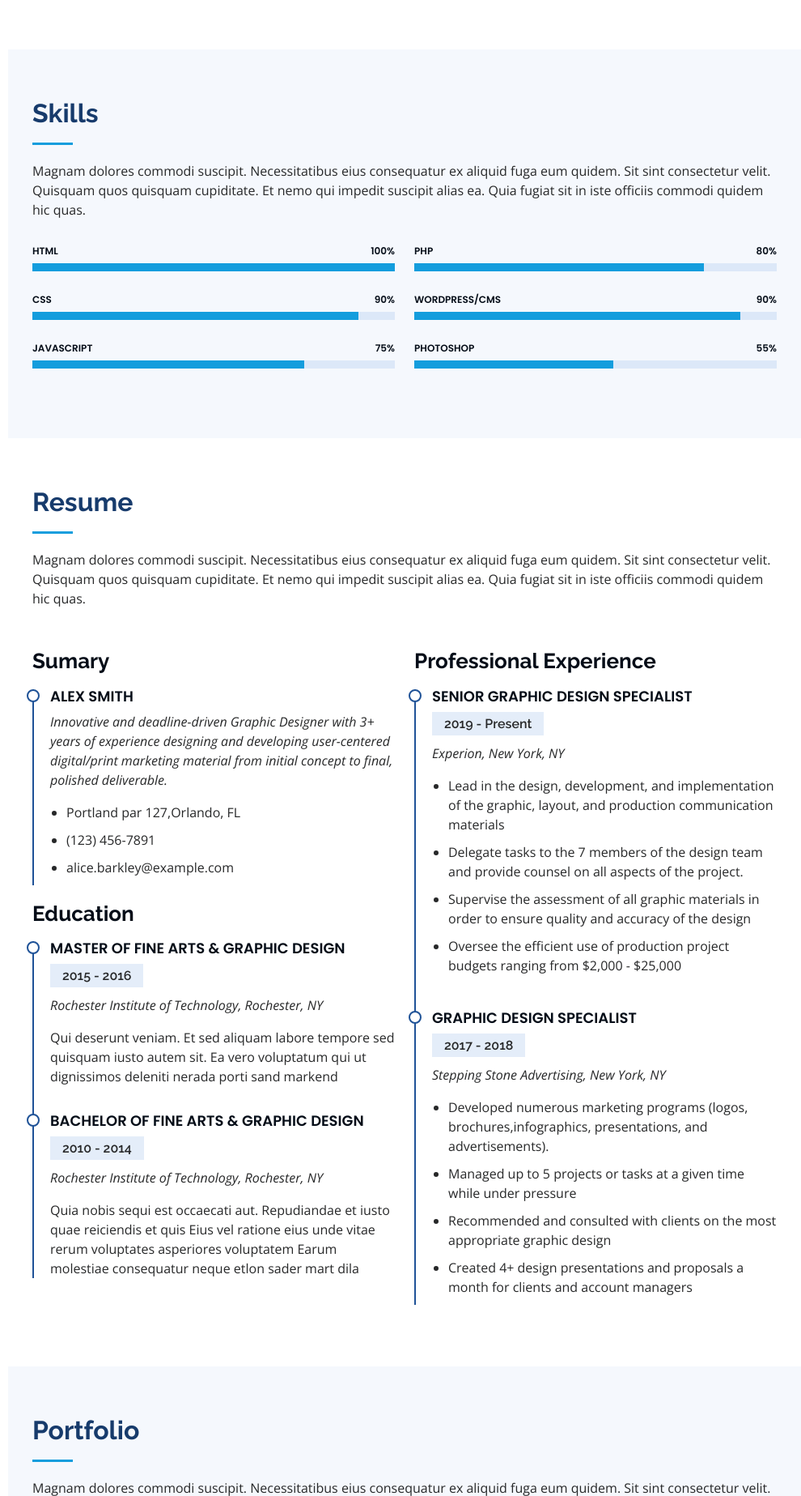
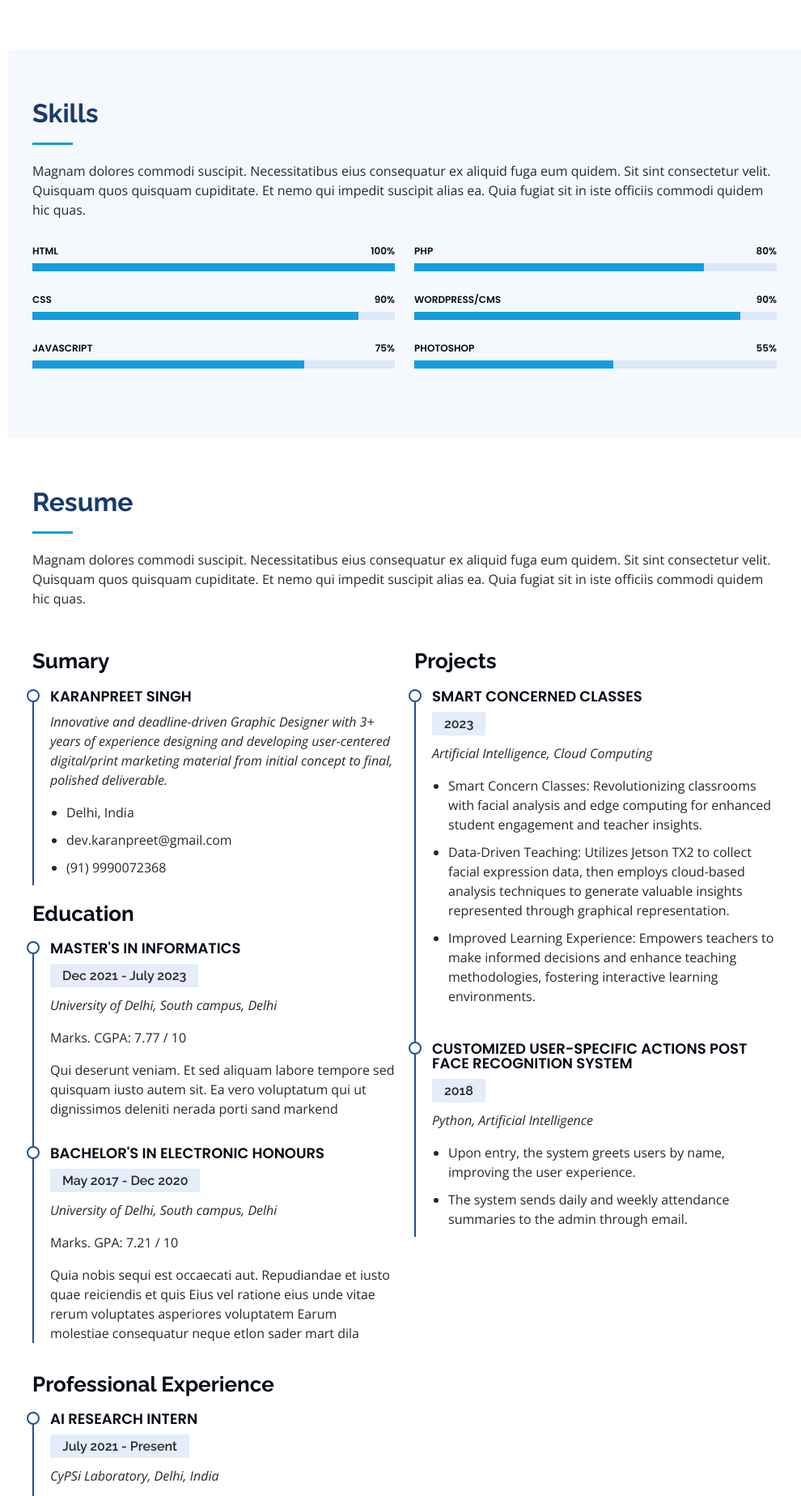
Before and after one commit to karanpreet-5ingh/flask_portfolio_website, a Flask app: page / in a window 1280 px wide. Shown: the part 1439-3286 px from the top of the page at 81% size, without its empty margins (290-1280 px from the left). Run offline with Flask 3, Linux system fonts and the light colour scheme; some libraries are stand-ins or nearby versions.

Commit message:
resume section updated

```diff
--- a/templates/index.html
+++ b/templates/index.html
@@ -95,7 +95,7 @@
 
         <div class="row">
           <div class="col-lg-4" data-aos="fade-right">
-            <img src="{{ url_for('static', filename='assets/img/profile-img.jpg') }}" class="img-fluid" alt="">
+            <img src="{{ url_for('static', filename='assets/img/IMG_9637.png') }}" class="img-fluid" alt="">
           </div>
           <div class="col-lg-8 pt-4 pt-lg-0 content" data-aos="fade-left">
             <h3>UI/UX Designer &amp; Web Developer.</h3>
@@ -259,65 +259,93 @@
           <div class="col-lg-6" data-aos="fade-up">
             <h3 class="resume-title">Sumary</h3>
             <div class="resume-item pb-0">
-              <h4>Alex Smith</h4>
+              <h4>Karanpreet Singh</h4>
               <p><em>Innovative and deadline-driven Graphic Designer with 3+ years of experience designing and developing user-centered digital/print marketing material from initial concept to final, polished deliverable.</em></p>
               <ul>
-                <li>Portland par 127,Orlando, FL</li>
-                <li>(123) 456-7891</li>
-                <li>alice.barkley@example.com</li>
+                <li>Delhi, India</li>
+                <li>dev.karanpreet@gmail.com</li>
+                <li>(91) 9990072368</li>
               </ul>
             </div>
 
             <h3 class="resume-title">Education</h3>
             <div class="resume-item">
-              <h4>Master of Fine Arts &amp; Graphic Design</h4>
-              <h5>2015 - 2016</h5>
-              <p><em>Rochester Institute of Technology, Rochester, NY</em></p>
+              <h4>Master's in Informatics</h4>
+              <h5> Dec 2021 - July 2023</h5>
+              <p><em>University of Delhi, South campus, Delhi</em></p>
+              <p>Marks. CGPA: 7.77 / 10</p>
               <p>Qui deserunt veniam. Et sed aliquam labore tempore sed quisquam iusto autem sit. Ea vero voluptatum qui ut dignissimos deleniti nerada porti sand markend</p>
             </div>
             <div class="resume-item">
-              <h4>Bachelor of Fine Arts &amp; Graphic Design</h4>
-              <h5>2010 - 2014</h5>
-              <p><em>Rochester Institute of Technology, Rochester, NY</em></p>
+              <h4>Bachelor's in Electronic Honours</h4>
+              <h5>May 2017 - Dec 2020</h5>
+              <p><em>University of Delhi, South campus, Delhi</em></p>
+              <p>Marks. GPA: 7.21 / 10</p>
               <p>Quia nobis sequi est occaecati aut. Repudiandae et iusto quae reiciendis et quis Eius vel ratione eius unde vitae rerum voluptates asperiores voluptatem Earum molestiae consequatur neque etlon sader mart dila</p>
             </div>
           </div>
+
           <div class="col-lg-6" data-aos="fade-up" data-aos-delay="100">
-            <h3 class="resume-title">Professional Experience</h3>
+            <h3 class="resume-title">Projects</h3>
             <div class="resume-item">
-              <h4>Senior graphic design specialist</h4>
-              <h5>2019 - Present</h5>
-              <p><em>Experion, New York, NY </em></p>
-              <ul>
-                <li>Lead in the design, development, and implementation of the graphic, layout, and production communication materials</li>
-                <li>Delegate tasks to the 7 members of the design team and provide counsel on all aspects of the project. </li>
-                <li>Supervise the assessment of all graphic materials in order to ensure quality and accuracy of the design</li>
-                <li>Oversee the efficient use of production project budgets ranging from $2,000 - $25,000</li>
-              </ul>
+                <h4>Smart Concerned Classes</h4>
+                <h5>2023</h5>
+                <p><em>Artificial Intelligence, Cloud Computing</em></p>
+                <ul>
+                    <li>Smart Concern Classes: Revolutionizing classrooms with facial analysis and edge computing for enhanced student engagement and teacher insights.</li>
+                    <li>Data-Driven Teaching: Utilizes Jetson TX2 to collect facial expression data, then employs cloud-based analysis techniques to generate valuable insights represented through graphical representation.</li>
+                    <li>Improved Learning Experience: Empowers teachers to make informed decisions and enhance teaching methodologies, fostering interactive learning environments.</li>
+                </ul>
             </div>
             <div class="resume-item">
-              <h4>Graphic design specialist</h4>
-              <h5>2017 - 2018</h5>
-              <p><em>Stepping Stone Advertising, New York, NY</em></p>
-              <ul>
-                <li>Developed numerous marketing programs (logos, brochures,infographics, presentations, and advertisements).</li>
-                <li>Managed up to 5 projects or tasks at a given time while under pressure</li>
-                <li>Recommended and consulted with clients on the most appropriate graphic design</li>
-                <li>Created 4+ design presentations and proposals a month for clients and account managers</li>
-              </ul>
+                <h4>Customized User-Specific Actions Post Face Recognition System</h4>
+                <h5>2018</h5>
+                <p><em>Python, Artificial Intelligence</em></p>
+                <ul>
+                    <li>Upon entry, the system greets users by name, improving the user experience.</li>
+                    <li>The system sends daily and weekly attendance summaries to the admin through email.</li>
+                </ul>
             </div>
+
+
+        </div>
+        <div class="col-lg-6" data-aos="fade-up" data-aos-delay="100">
+          <h3 class="resume-title">Professional Experience</h3>
+          <div class="resume-item">
+            <h4>AI Research Intern</h4>
+            <h5>July 2021 - Present</h5>
+            <p><em>CyPSi Laboratory, Delhi, India </em></p>
+            <ul>
+              <li>Explored AI and deep learning extensively, focusing on projects involving computer vision and NLP.</li>
+              <li>Attained a prominent position in the global "Hope Speech Detection" task, showcasing expertise and achieving top 3 recognition.</li>
+              <li>Developed "Customized user-Specific actions post face Recognition System"</li>
+              <li>Currently playing a pivotal role in the "Smart Concerned Classes" project, passionately applying AI to elevate classroom engagement and learning.</li>
+            </ul>
           </div>
         </div>
+
+
+
+          <!-- Add more project sections here if needed -->
+      </div>
+
+
+
+
+
+
+
+
 
       </div>
     </section><!-- End Resume Section -->
 
-    <!-- ======= Portfolio Section ======= -->
-    <section id="portfolio" class="portfolio section-bg">
+    <!-- ======= BLOGS Section ======= -->
+    <section id="BLOG" class="portfolio section-bg">
       <div class="container">
 
         <div class="section-title">
-          <h2>Portfolio</h2>
+          <h2>BLOGS</h2>
           <p>Magnam dolores commodi suscipit. Necessitatibus eius consequatur ex aliquid fuga eum quidem. Sit sint consectetur velit. Quisquam quos quisquam cupiditate. Et nemo qui impedit suscipit alias ea. Quia fugiat sit in iste officiis commodi quidem hic quas.</p>
         </div>
 
@@ -630,21 +658,6 @@
 
   </main><!-- End #main -->
 
-  <!-- ======= Footer ======= -->
-  <footer id="footer">
-    <div class="container">
-      <div class="copyright">
-        &copy; Copyright <strong><span>iPortfolio</span></strong>
-      </div>
-      <div class="credits">
-        <!-- All the links in the footer should remain intact. -->
-        <!-- You can delete the links only if you purchased the pro version. -->
-        <!-- Licensing information: https://bootstrapmade.com/license/ -->
-        <!-- Purchase the pro version with working PHP/AJAX contact form: https://bootstrapmade.com/iportfolio-bootstrap-portfolio-websites-template/ -->
-        Designed by <a href="https://bootstrapmade.com/">BootstrapMade</a>
-      </div>
-    </div>
-  </footer><!-- End  Footer -->
 
   <a href="#" class="back-to-top d-flex align-items-center justify-content-center"><i class="bi bi-arrow-up-short"></i></a>
 
--- a/templates/retrive.html
+++ b/templates/retrive.html
@@ -260,7 +260,7 @@
             <h3 class="resume-title">Sumary</h3>
             <div class="resume-item pb-0">
               <h4>Alex Smith</h4>
-              <p><em>Innovative and deadline-driven Graphic Designer with 3+ years of experience designing and developing user-centered digital/print marketing material from initial concept to final, polished deliverable.</em></p>
+              <p><em></em></p>
               <ul>
                 <li>Portland par 127,Orlando, FL</li>
                 <li>(123) 456-7891</li>
```
